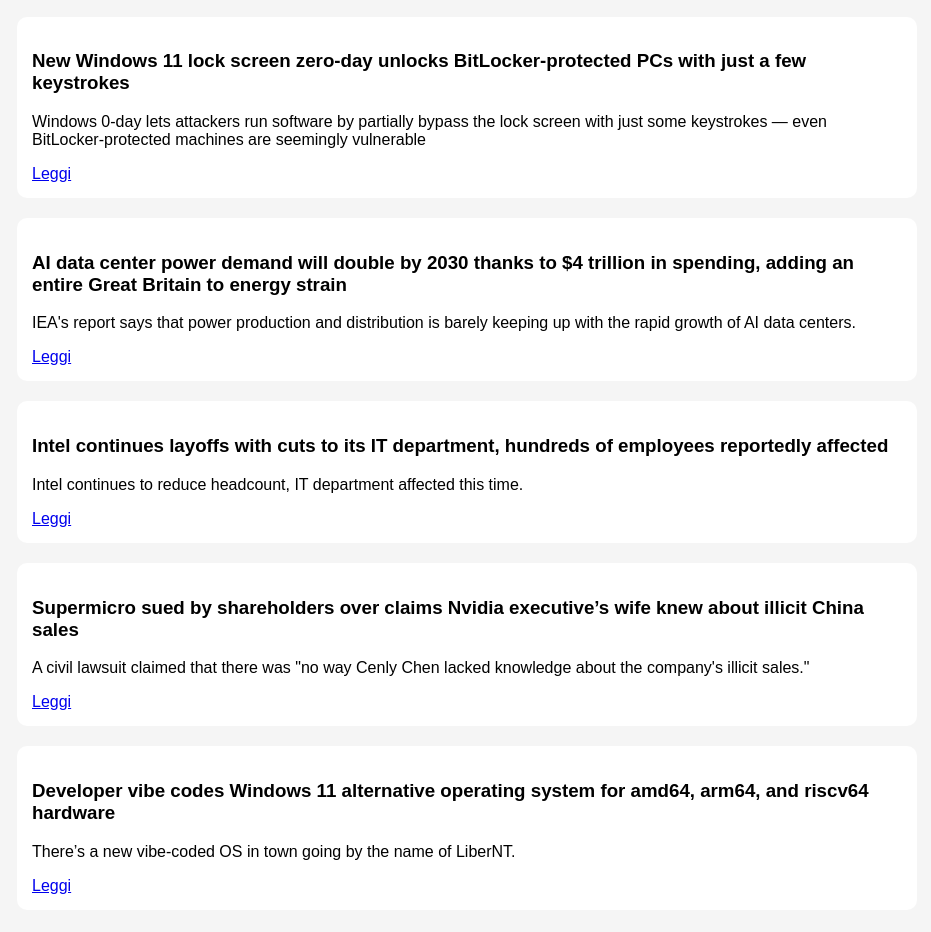
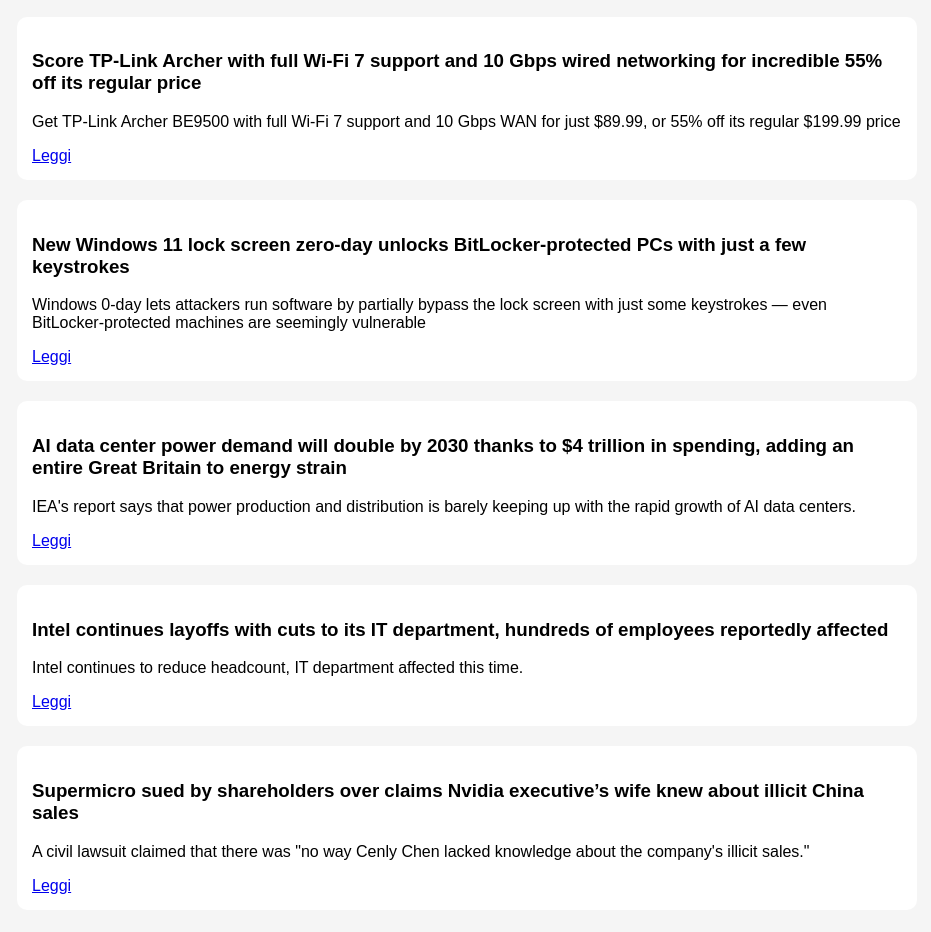
Before and after one commit to Ilasorf/SimoNews, a plain HTML site: page index.html in a window 1280 px wide. Shown: the part 1928-2860 px from the top of the page, without its empty margins (173-1104 px from the left). Drawn offline with Linux system fonts and the light colour scheme.

Commit message:
deploy: 978ac6b45473e3cb109cf52d2974c1b5d506a33b

```diff
--- a/index.html
+++ b/index.html
@@ -84,6 +84,12 @@ body {
         </div>
         <h2>Tom's Hardware</h2>
         <div class="card">
+            <h3>Score TP-Link Archer with full Wi-Fi 7 support and 10 Gbps wired networking for incredible 55% off its regular price</h3>
+            <p>Get TP-Link Archer BE9500 with full Wi-Fi 7 support and 10 Gbps WAN for just $89.99, or 55% off its regular $199.99 price</p>
+            <a href="https://www.tomshardware.com/networking/routers/score-tp-link-archer-with-full-wi-fi-7-support-and-10-gbps-wired-networking-for-incredible-55-percent-off-its-regular-price-be9500-router-is-now-just-usd89-99-a-steep-discount-from-the-regular-usd199-99-price">Leggi</a>
+        </div>
+
+        <div class="card">
             <h3>New Windows 11 lock screen zero-day unlocks BitLocker-protected PCs with just a few keystrokes</h3>
             <p>Windows 0-day lets attackers run software by partially bypass the lock screen with just some keystrokes — even BitLocker-protected machines are seemingly vulnerable</p>
             <a href="https://www.tomshardware.com/tech-industry/cyber-security/new-windows-11-lock-screen-zero-day-unlocks-bitlocker-protected-pcs-with-just-a-few-keystrokes-win-u-keyboard-trick-lets-physical-attackers-run-usb-payloads-or-create-new-admin-accounts">Leggi</a>
@@ -106,10 +112,4 @@ body {
             <p>A civil lawsuit claimed that there was "no way Cenly Chen lacked knowledge about the company's illicit sales."</p>
             <a href="https://www.tomshardware.com/tech-industry/big-tech/supermicro-sued-by-shareholders-over-claims-nvidia-executives-wife-must-have-known-about-illicit-china-sales-former-chief-growth-officer-cenly-chen-is-married-to-outgoing-nvidia-vp-jay-puri">Leggi</a>
         </div>
-
-        <div class="card">
-            <h3>Developer vibe codes Windows 11 alternative operating system for amd64, arm64, and riscv64 hardware</h3>
-            <p>There’s a new vibe-coded OS in town going by the name of LiberNT.</p>
-            <a href="https://www.tomshardware.com/software/windows/developer-vibe-codes-windows-11-alternative-operating-system-for-amd64-arm64-and-riscv64-hardware-libernt-is-a-free-64-bit-clone-promising-reliable-stable-and-efficient-performance">Leggi</a>
-        </div>
         </body></html>
```
